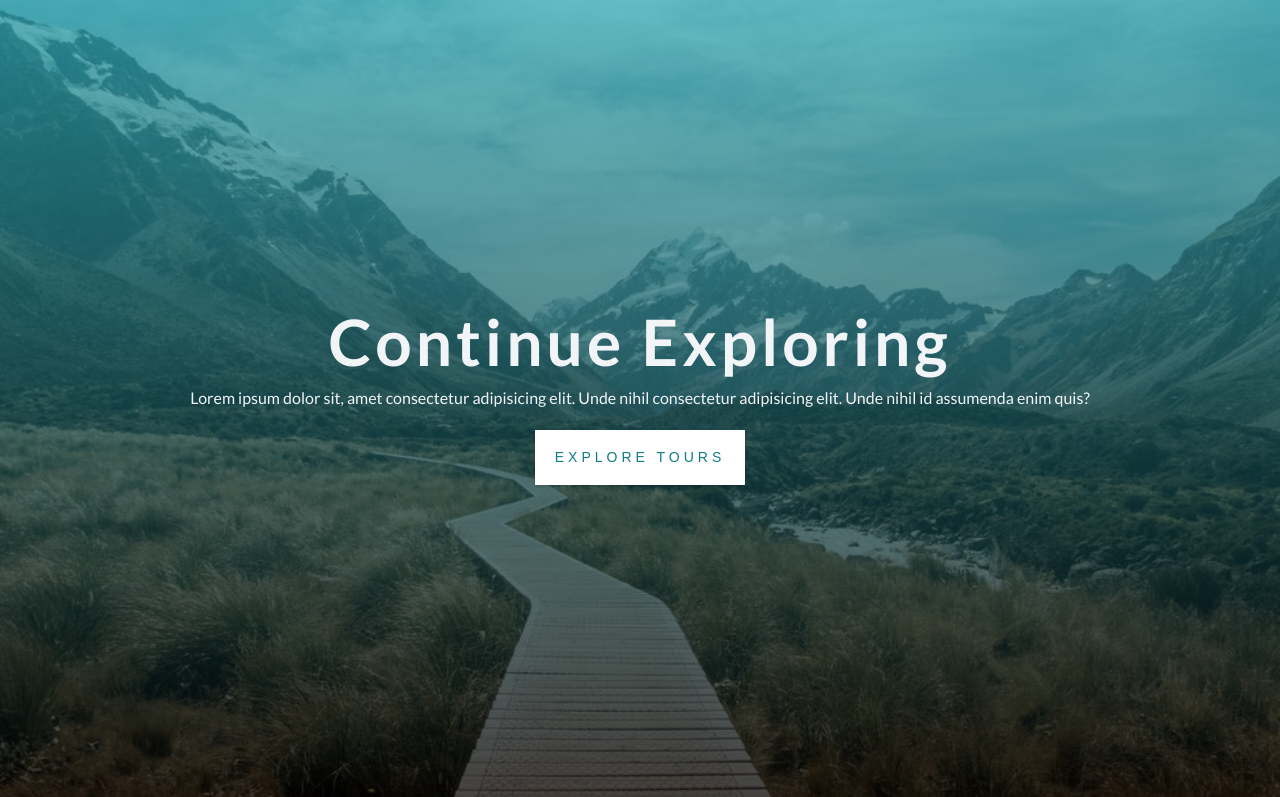
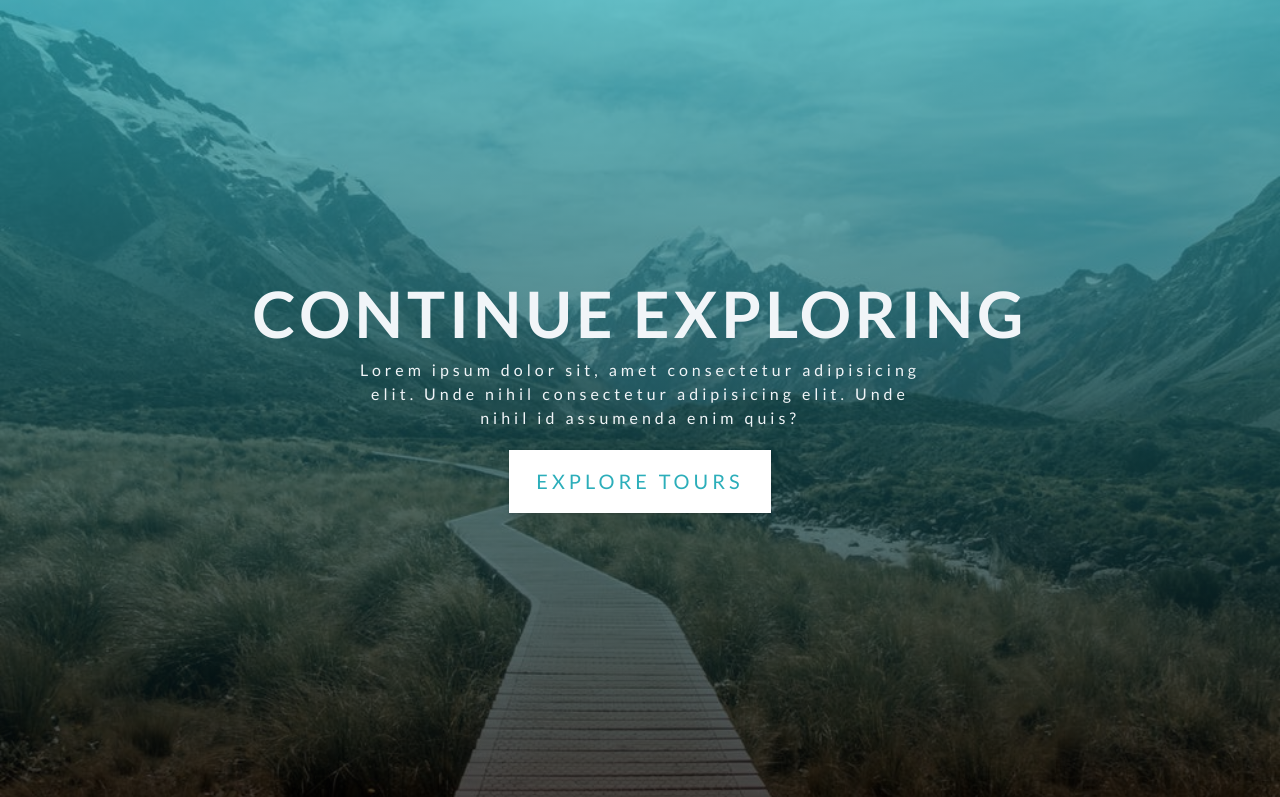
Before and after one commit to mdiallo000/BackRoads, a plain HTML site: page index.html in a window 1280 px wide. Shown: the part 70-867 px from the top of the page. Drawn offline with Linux system fonts and the light colour scheme.

Commit message:
modifications

```diff
--- a/css/styles.css
+++ b/css/styles.css
@@ -203,25 +203,38 @@ Hero
 .about {
   background-color: var(--clr-primary-5);
   height: 100vh;
-  width: 100vw;
+  /* width: 100vw; */
   display: flex;
-  flex-direction: column;
   align-items: center;
   justify-content: center;
 }
 .about-items {
   text-align: center;
   color: var(--clr-grey-10);
+  padding: 0 3rem;
+}
+.about-items h1 {
+  text-transform: uppercase;
 }
 .about-text {
   color: var(--clr-grey-10);
+  max-width: 35rem;
+  margin-left: auto;
+  margin-right: auto;
+  letter-spacing: var(--spacing);
 }
 .btn-about {
-  color: var(--clr-primary-3);
+  color: var(--clr-primary-5);
   background: var(--clr-white);
-  padding: 1.1rem;
+  padding: 0.9rem 1.6rem;
+  font-size: 1.25rem;
 }
-@media (min-width: 768px) {
+.btn-about:hover {
+  background-color: var(--clr-primary-5);
+  color: var(--clr-white);
+  border-color: var(--clr-white);
+}
+@media screen and (min-width: 768px) {
   .about {
     background: linear-gradient(rgb(44, 174, 186, 0.7), rgba(0, 0, 0, 0.7)),
       url('../images/main.jpeg') center/cover no-repeat;
@@ -232,6 +245,7 @@ Hero
   }
   .about-text {
     color: var(--clr-grey-10);
+    text-align: center;
   }
 }
 /*
--- a/index.html
+++ b/index.html
@@ -17,7 +17,7 @@
   </head>
   <body>
     <!-- header  -->
-    <header class="header">
+    <header id="#header">
       <div class="header-nav">
         <div class="nav-logo">
           <img src="./images/logo.svg" alt="Backroads" />
@@ -43,7 +43,6 @@
           </a>
         </div>
       </div>
-    </header>
 
       <!-- end of header  -->
       <!-- about section -->
@@ -54,9 +53,12 @@
             Lorem ipsum dolor sit, amet consectetur adipisicing elit. Unde nihil
             consectetur adipisicing elit. Unde nihil id assumenda enim quis?
           </p>
-        <button class="btn btn-about">Explore Tours</button>
+          <a href="#featured" class="btn btn-about scroll-link"
+            >Explore Tours</a
+          >
         </div>
       </div>
+    </header>
     <!-- end of about section -->
 
     <!-- services -->
```
Lines whose indentation alone changed are shown as unchanged.
